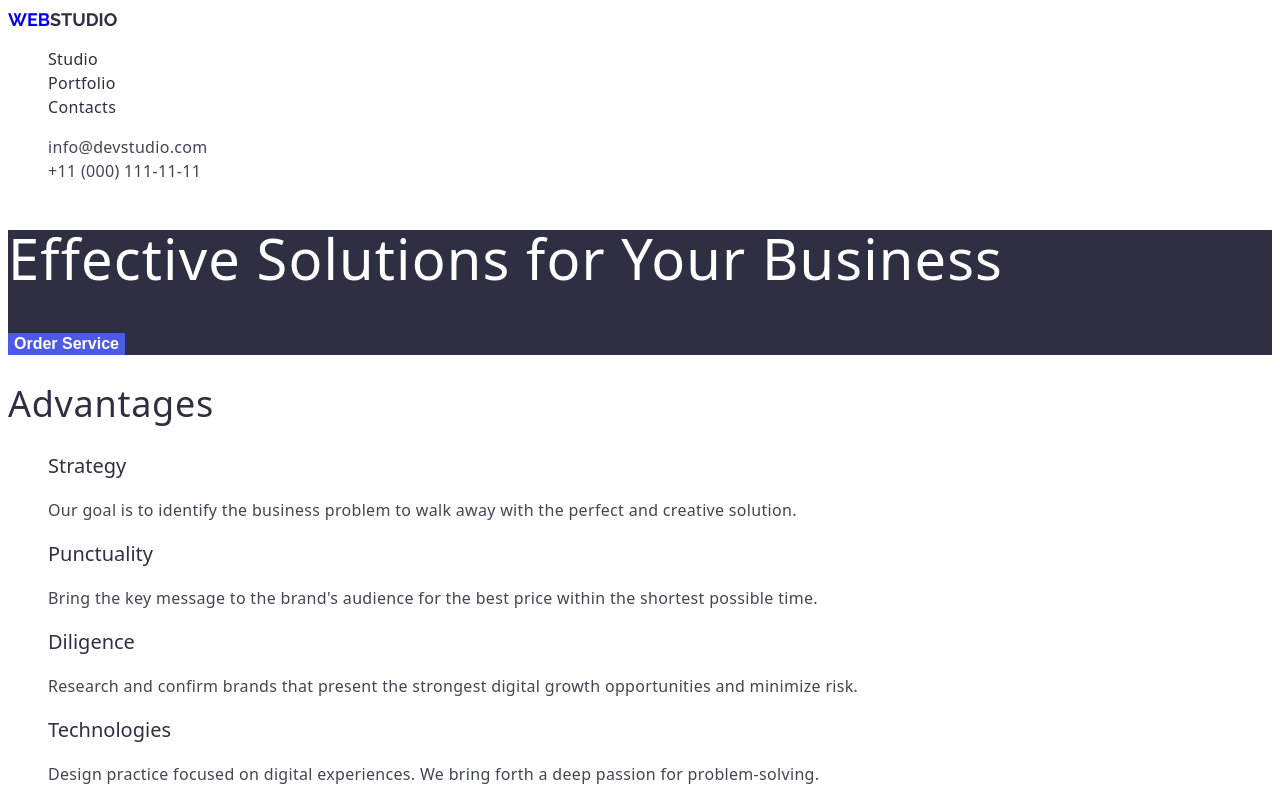
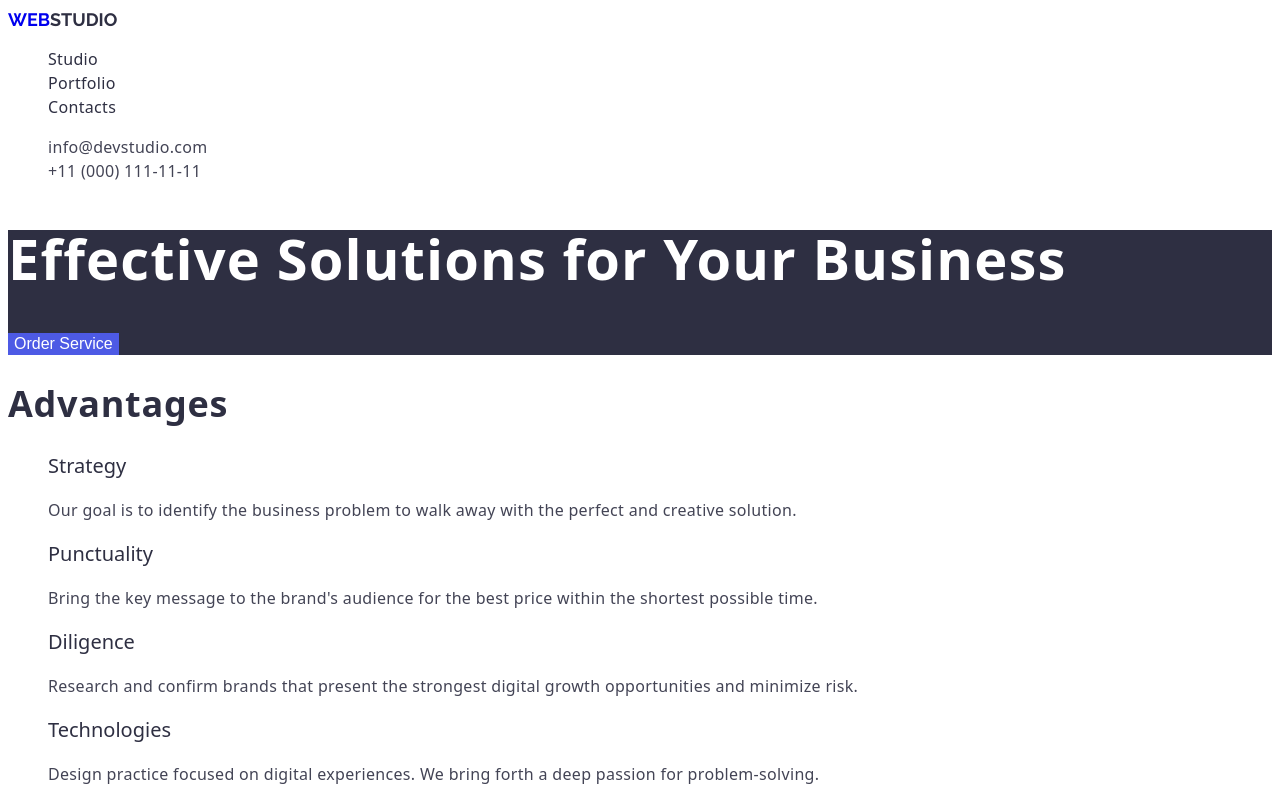
Before and after one commit to AnastasiiaLy/goit-markup-hw-02, a plain HTML site: page index.html in a window 1280 px wide. Shown: the top 800 px of the page. Drawn offline with Linux system fonts and the light colour scheme.

Commit message:
Homework

```diff
--- a/css/styles.css
+++ b/css/styles.css
@@ -76,7 +76,7 @@ body {
 	background-color: var(--secondary-color);
 }
 .hero {
-	font-weight: 500;
+	font-weight: 700;
 	font-size: 56px;
 	line-height: 1;
 	letter-spacing: 0.02em;
@@ -86,7 +86,7 @@ body {
 /* Order button */
 .order-button {
 	border: none;
-	font-weight: 600;
+	font-weight: 500;
 	font-size: 16px;
 	line-height: 1.2;
 	background-color: var(--brand-color);
@@ -103,7 +103,7 @@ body {
 .advantages,
 .team,
 .works {
-	font-weight: 500;
+	font-weight: 700;
 	font-size: 36px;
 	line-height: 1.1;
 	color: var(--secondary-color);
@@ -125,7 +125,7 @@ body {
 
 /* Team */
 .worker {
-	font-weight: 500;
+	font-weight: 700;
 	font-size: 20px;
 	line-height: 1.2;
 	letter-spacing: 0.02em;
```
